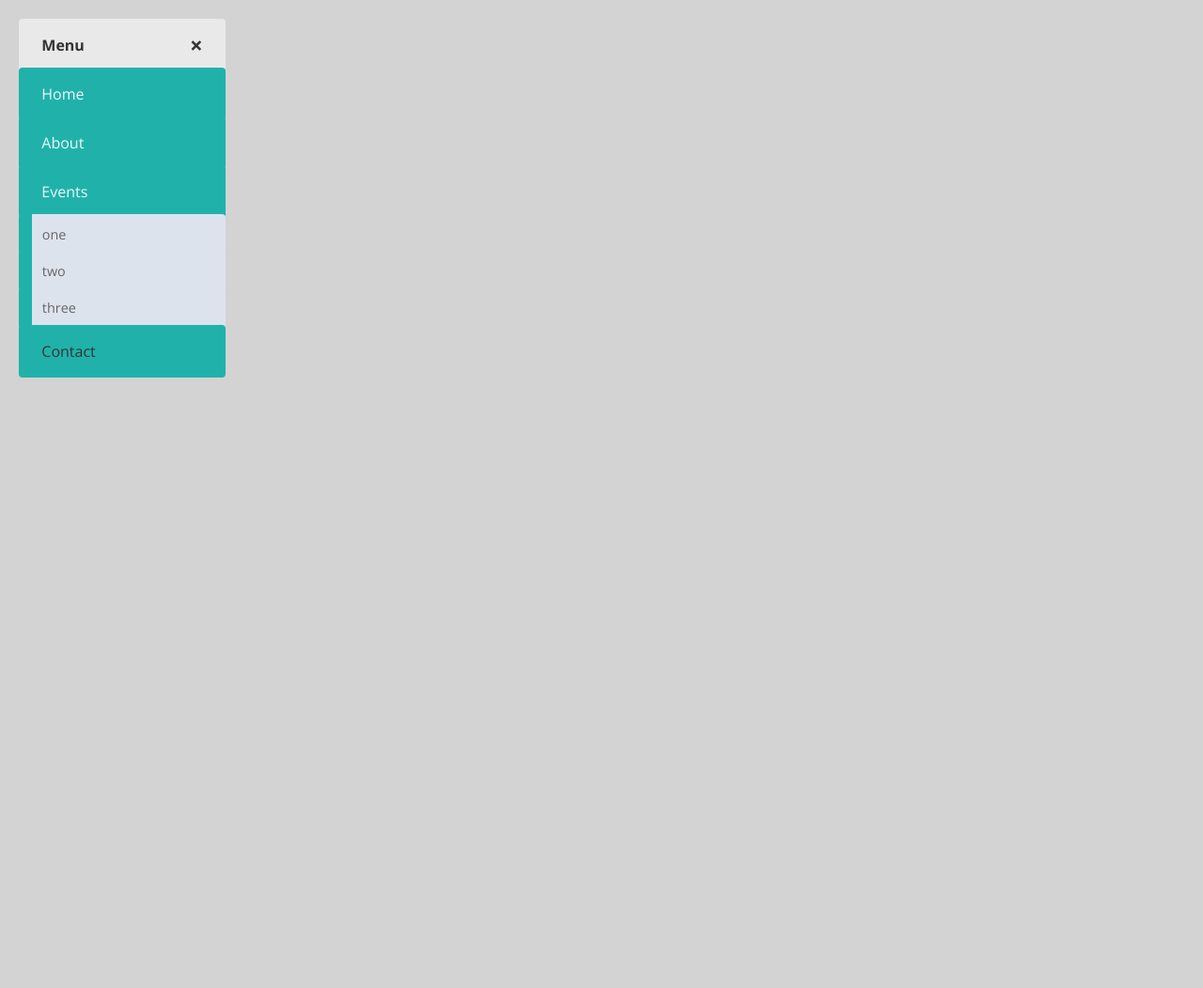
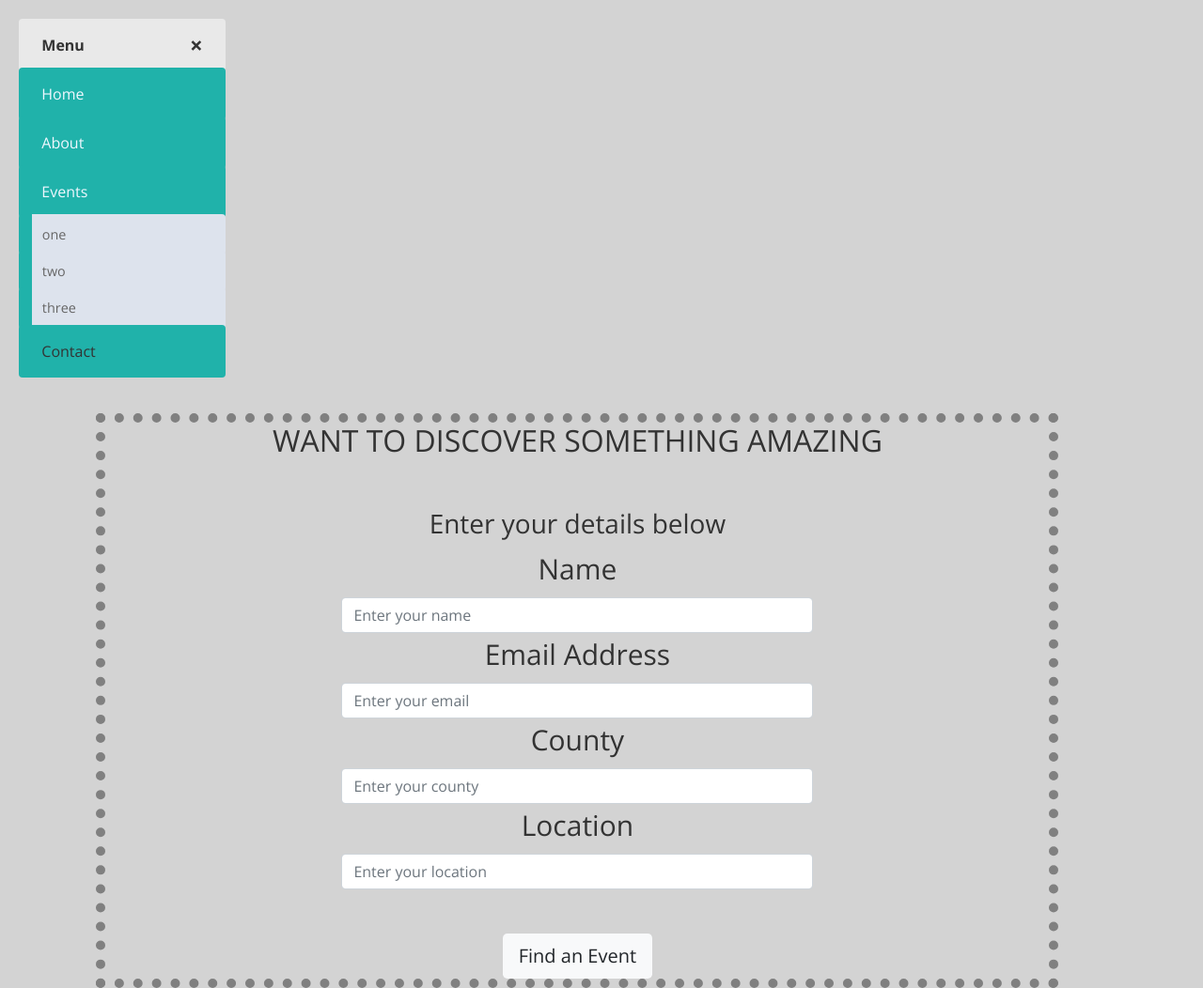
Before and after one commit to davidntwakeup/Event-code, a plain HTML site: page events/events.html in a window 1280 px wide. Shown: the whole page at 94% size. Before the commit the page ends 800 px from the top, so only its background shows below. Drawn offline with nearby package versions, Linux system fonts and the light colour scheme.

Commit message:
created a form for finding an event

```diff
--- a/events/events.css
+++ b/events/events.css
@@ -1,4 +1,6 @@
 @import url("https://fonts.googleapis.com/css?family=Open+Sans:400,400i,700");
+@import url('https://fonts.googleapis.com/css?family=Bree+Serif&display=swap');
+
 * {
   font-family: 'Open Sans', sans-serif;
   box-sizing: border-box;
@@ -95,3 +97,17 @@ nav.closed footer button {
   transition-delay: 0s;
   transform: scaleY(0.7) scaleX(0.2);
 }
+#ab{
+    color:white;
+    font-size: 30px;
+    text-align: center;
+    border:10px dotted grey;
+    border-width:  auto;
+    width: 80%;
+    margin-left: 8%;
+    margin-top: 3%;
+
+}
+#about{
+    font-family: 'Bree Serif';
+}
--- a/events/events.html
+++ b/events/events.html
@@ -5,7 +5,10 @@
     <meta name="viewport" content="width=device-width, initial-scale=1.0">
     <meta http-equiv="X-UA-Compatible" content="ie=edge">
     <title>Events Page</title>
+    <link rel="stylesheet" href="https://stackpath.bootstrapcdn.com/bootstrap/4.4.1/css/bootstrap.min.css" integrity="sha384-Vkoo8x4CGsO3+Hhxv8T/Q5PaXtkKtu6ug5TOeNV6gBiFeWPGFN9MuhOf23Q9Ifjh" crossorigin="anonymous">
+    <link rel="stylesheet" href="https://cdnjs.cloudflare.com/ajax/libs/font-awesome/4.7.0/css/font-awesome.min.css">
     <link rel="stylesheet" href="events.css">
+
 </head>
 <body>
     <nav class="menu">
@@ -25,8 +28,35 @@
         </ol>
         <footer><button aria-label="Toggle Menu">Toggle</button></footer>
     </nav>
+    <div id="ab">
+        <div id="about">
+            <h2 class="text-uppercase">Want to discover something amazing</h2>
+            <br>
+            <h3>Enter your details below</h3>
+            <form method="post" class="form">
+              <label for="name">Name</label>
+              <input type="text" name="name" placeholder="Enter your name"
+                class="form-control w-50" style="margin-left: 25%;" required/>
+              <label for="email">Email Address</label>
+              <input name="email" placeholder="Enter your email"
+                class="form-control w-50" style="margin-left: 25%;" required />
+              <label for="county">County</label>
+              <input type="text" name="county" placeholder="Enter your county"
+                class="form-control w-50" style="margin-left: 25%;" required />
+
+                <label for="location">Location</label>
+                <input name="location" placeholder="Enter your location"
+                  class="form-control w-50" style="margin-left: 25%;" required /> <br>
+
+              <input type="submit" class="btn btn-lg  bg-light" value="Find an Event">
+            </form>
+        </div>
+      </div>
+
+
     <script src="https://code.jquery.com/jquery-3.3.1.js"></script>
     <script src="events.js"></script>
 
+
 </body>
 </html>
```
